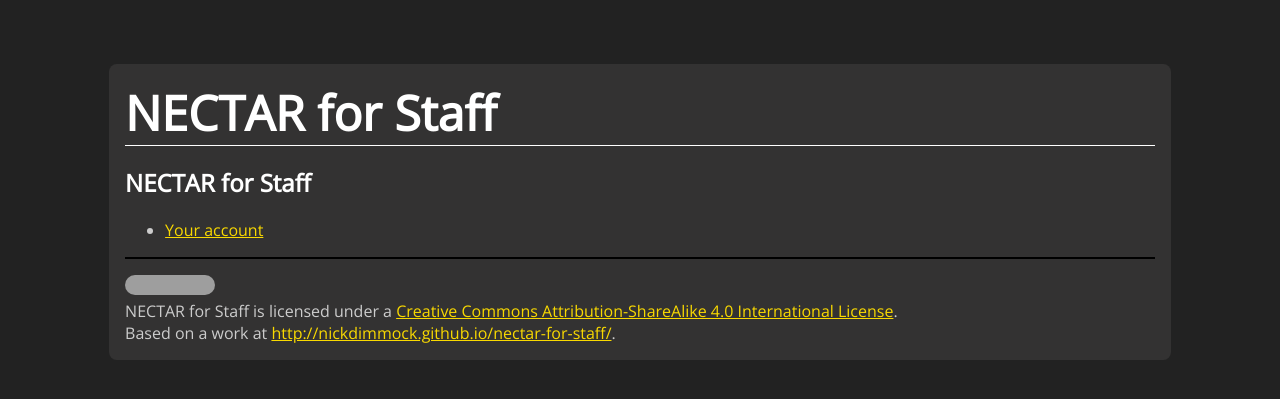
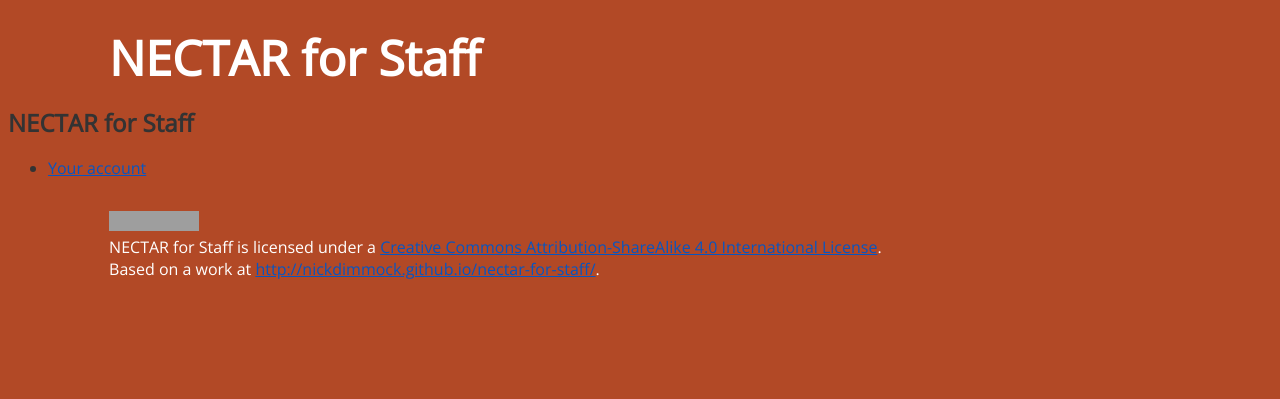
Before and after one commit to NickDimmock/nectar-for-staff-old, a Jekyll site: the page built from index.md, in a window 1280 px wide. Shown: the top 399 px of the page. Built offline with Jekyll 4.4.1, drawn with Linux system fonts in a browser that asks for light colours; nearby versions of some CDN libraries; Markdown is read by kramdown in place of the engine named in the settings; grey boxes are pictures that could not be loaded.

Commit message:
Header changes

```diff
--- a/_layouts/default.html
+++ b/_layouts/default.html
@@ -11,10 +11,10 @@
 		<![endif]-->
 	</head>
 	<body>
+		{% include header.html %}
 		<div id="page">
-			{% include header.html %}
 			{{ content }}
-			{% include footer.html %}
 		</div>
+		{% include footer.html %}
 	</body>
 </html>
--- a/stylesheets/styles.css
+++ b/stylesheets/styles.css
@@ -1,13 +1,14 @@
 body {
-  background: #222;
+  background: #B24926;
   font-family: "Open Sans", Arial, Helvetica, sans-serif;
-  color: #ccc;
+  color: #333;
 }
-#page {
-	margin: 4em 8%;
-	background: #333232;
+#content {
+	margin: 0 8% 0 8%;
+	background: #fff;
 	border-radius: 8px;
 	padding: 1em;
+	border: 1px solid #444;
 }
 h1 {
 	margin: 0;
@@ -16,29 +17,29 @@ h1 {
 h1 a {
 	font-size: 150%;
 	color: #fff;
-	background: #333232;
 	text-decoration: none;
 }
 h1 a:hover {
-	color: #f9d900;
+	color: #fff;
 }
 h2, h3 {
+	margin: 0 0 .75em 0;
+	color: #333;
+}
+a {
+	color: #0755c1;
+}
+a:hover {
+	color: #B24926;
+}
+#footer {
+	margin: 2em 8% 4% 8%;
 	color: #fff;
 }
-a {
-	color: #f9d900;
+#header {
+	margin: 2% 8% 1em 8%;
 }
-a:hover {
-	color: #f60;
-}
-#footer {
-	border-top: 2px solid #000;
-	padding-top: 1em;
-}
-#header {
-	border-bottom: 1px solid #fff;
-}
-img {
-	border: 2px solid #000;
+#content img {
+	border: 2px solid #444;
 	border-radius: 10px;
 }
```
